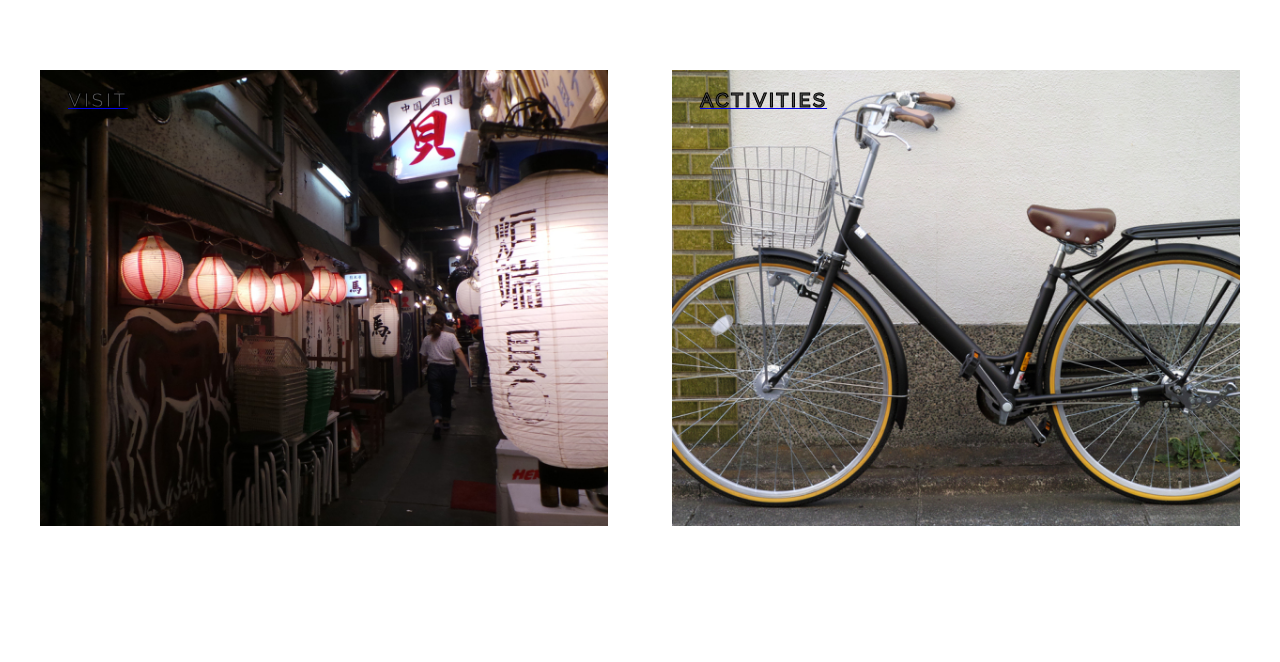
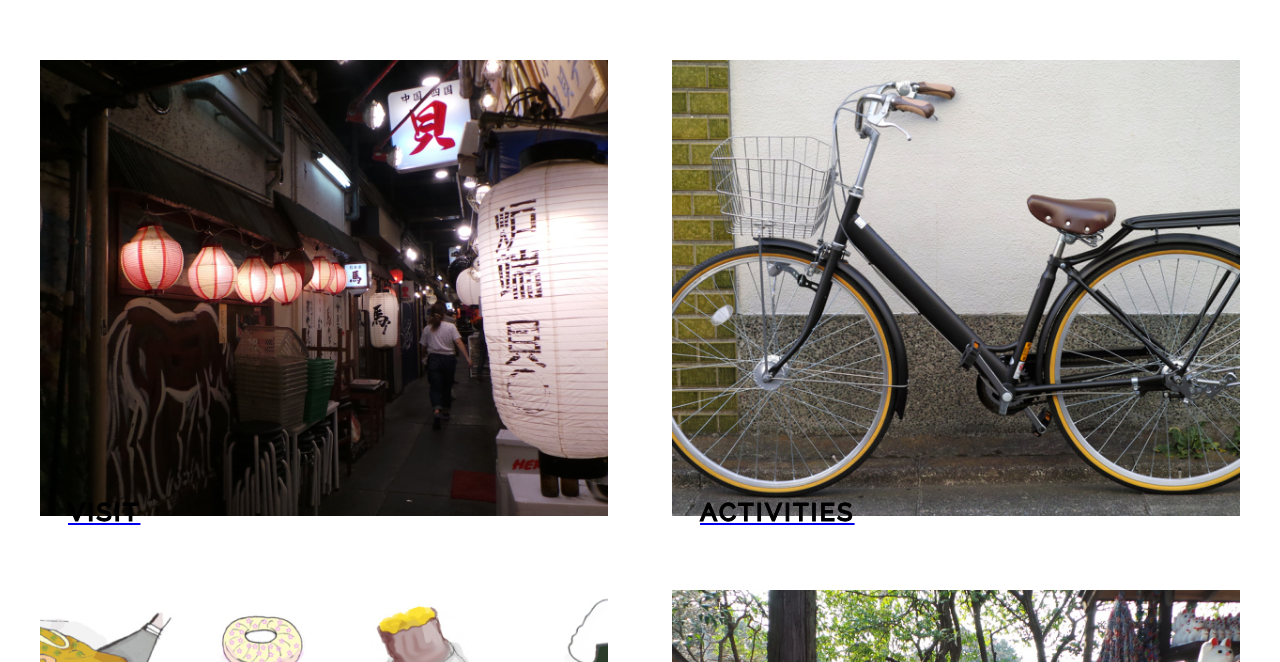
Before and after one commit to philamwild/tokyo, a React (Create React App) app: page / in a window 1280 px wide. Shown: the part 838-1500 px from the top of the page. Built offline with nearby package versions, Linux system fonts and the light colour scheme.

Commit message:
ça marche, manque titre avec background sur image

```diff
--- a/src/components/style/ArticleCard.scss
+++ b/src/components/style/ArticleCard.scss
@@ -1,14 +1,13 @@
 .articlecard {
   width: 45%;
-  height: 600px;
-  margin: auto;
+  height: auto;
+  margin: 70px 0 0 0;
   position: relative;
+
   .article-photo {
-    position: absolute;
-
     img {
       width: 100%;
-      height: auto;
+      height: 100%;
       &:hover {
         opacity: 0.5;
         transition-duration: 0.5s;
@@ -18,16 +17,15 @@
   .article-text {
     position: absolute;
     padding-left: 5%;
+    top: 90%;
+
     h3 {
       font-family: "Raleway", sans-serif;
       text-decoration: none;
-      color: #555555;
+      color: black;
       -webkit-text-stroke: 1px black;
       letter-spacing: 3px;
-      top: 350px;
-    }
-    p {
-      text-decoration: none;
+      font-size: 1.5em;
     }
   }
 }
--- a/src/components/style/ArticleList.scss
+++ b/src/components/style/ArticleList.scss
@@ -7,9 +7,9 @@
     width: 100%;
     display: flex;
     flex-direction: row;
-    justify-content: center;
+    justify-content: space-around;
 
     flex-wrap: wrap;
-    margin-top: 100px;
+    margin: 20px 0 70px 0;
   }
 }
```
